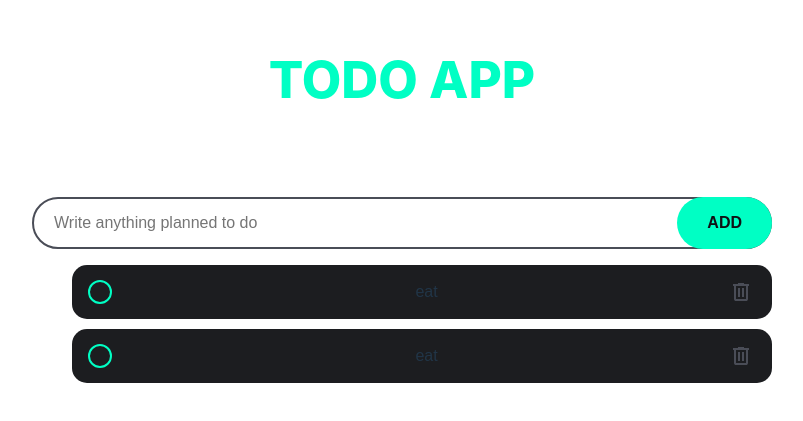
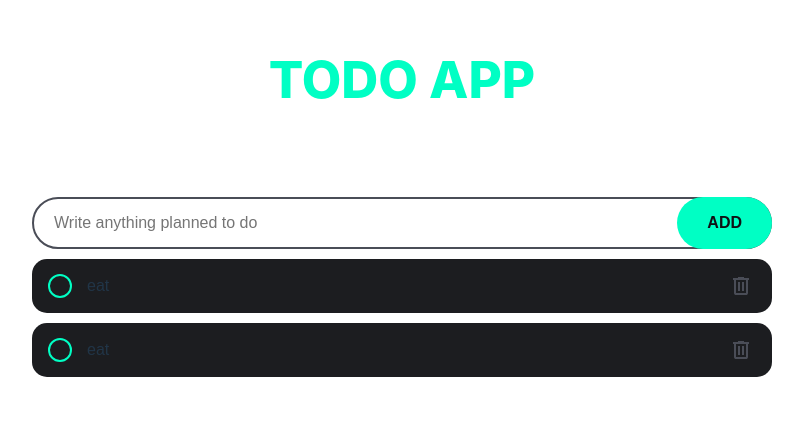
Before and after one commit to hgf700/todo_app, a React (Vite) app: page / in a window 1280 px wide. Shown: the part 101-522 px from the top of the page, without its empty margins (238-1041 px from the left). Built offline with nearby package versions, Linux system fonts and the light colour scheme.

Commit message:
fix(App.css): ensure view updates correctly on inbox button click

```diff
--- a/src/App.css
+++ b/src/App.css
@@ -71,20 +71,31 @@ form{
   cursor: pointer;
 }
 
-.todo{
+ol {
+  padding: 0;
+  margin: 0;
+  width: 100%; /* Dostosuj szerokość do elementu nadrzędnego */
+  list-style-type: none;
+}
+
+.todo {
+  display: flex;
+  justify-content: space-between; /* Rozmieść elementy na całej szerokości */
+  align-items: center; /* Wyrównaj elementy w pionie */
   margin-bottom: 10px;
   padding: 0 16px;
   background-color: var(--primary-color);
+  margin-top: 10px;
   border-radius: 15px;
-  display: flex;
-  align-items: center;
 }
+
 
 .todo .todo-text{
   padding: 15px;
   padding-right: 0;
   flex-grow: 1;
   transition: 200ms ease;
+  cursor: pointer;
 }
 
 .delete-button{
@@ -105,7 +116,13 @@ form{
   fill: #ff0033
 }
 
-.custom-checkbox{
+.custom-checkbox-container {
+  display: flex;
+  align-items: center;
+
+}
+
+.custom-checkbox {
   border: 2px solid var(--accent-color);
   border-radius: 50%;
   min-height: 20px;
@@ -118,22 +135,19 @@ form{
   cursor: pointer;
 }
 
-input[type="checkbox"]:checked ~ .custom-checkbox{
+input[type="checkbox"]:checked + .custom-checkbox {
   background-color: var(--accent-color);
 }
 
-input[type="checkbox"]:checked ~ .custom-checkbo svg {
-  fill: var(--primary-color);
-}
-
-input[type="checkbox"]:checked ~ .todo-text{
+input[type="checkbox"]:checked + .custom-checkbox + .todo-text {
   text-decoration: line-through;
   color: var(--secondary-color);
 }
 
-input[type="checkbox"]{
+input[type="checkbox"] {
   display: none;
 }
+
 
 @media(max-width: 500px){
   html{
--- a/src/App.jsx
+++ b/src/App.jsx
@@ -11,6 +11,7 @@ function App() {
         <h1>Todo App</h1>
       </div>
       <MiddleContent/>
+
     </>
   )
 }
--- a/src/content.jsx
+++ b/src/content.jsx
@@ -11,20 +11,19 @@ function MiddleContent() {
 
     function handleAddTask() {
         if (newtask.trim() !== "") {
-            setTasks(t => [...t, newtask]); // Dodawanie nowego zadania do listy
-            setNewTask(""); // Czyszczenie pola tekstowego
+            setTasks(t => [...t, newtask]);
+            setNewTask("");
         }
     }
 
     function deleteTask(index) {
-        setTasks(tasks.filter((task, i) => i !== index)); // Usunięcie zadania
+        setTasks(tasks.filter((task, i) => i !== index));
     }
 
     return (
         <div className="container-app">
-            <header className="header">
+            <header className="header"/>
 
-            </header>
 
             <div className="content">
                 <form onSubmit={(e) => e.preventDefault()}>
@@ -44,9 +43,11 @@ function MiddleContent() {
 <ol>
   {tasks.map((task, index) =>
     <li key={index} className="todo">
+      <label className="custom-checkbox-container">
         <input type="checkbox" id={`task-${index}`} />
         <span className="custom-checkbox"></span>
         <span className="todo-text">{task}</span>
+      </label>
       <button className="delete-button" onClick={() => deleteTask(index)}>
         <svg
           fill="var(--secondary-color)"
@@ -61,6 +62,8 @@ function MiddleContent() {
     </li>
   )}
 </ol>
+
+
             </div>
 
         </div>
```
Lines whose indentation alone changed are shown as unchanged.
